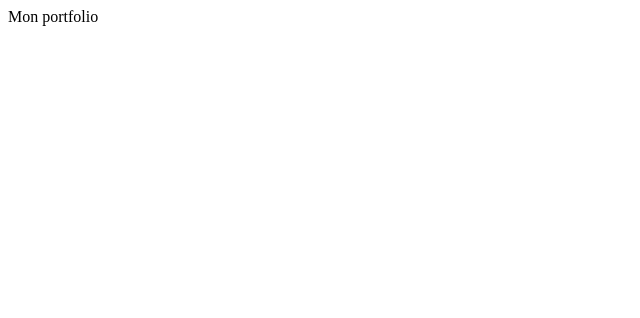
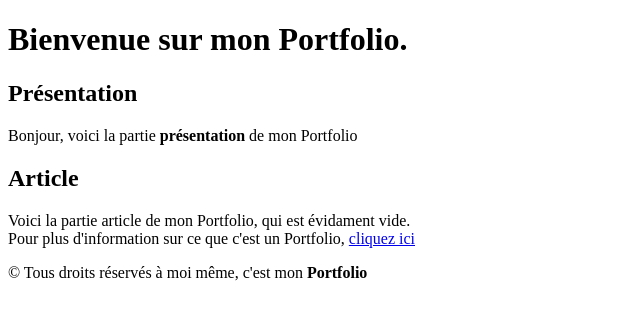
Before and after one commit to AAA114514AAA1919810/mon-portfolio, a plain HTML site: page index.html in a window 1280 px wide. Shown: the whole page, without its empty margins (0-640 px from the left). Drawn offline with Linux system fonts and the light colour scheme.

Commit message:
Premier version du Portfolio
Version avec entête etc

```diff
--- a/index.html
+++ b/index.html
@@ -1,11 +1,41 @@
 <!DOCTYPE html>
-<html lang="en">
+<html lang="fr">
 <head>
     <meta charset="UTF-8">
     <meta name="viewport" content="width=device-width, initial-scale=1.0">
-    <title>Document</title>
+    <title>Mon Portfolio</title>
 </head>
 <body>
-    Mon portfolio
+    <header>
+        <h1>Bienvenue sur mon Portfolio.</h1>
+    </header>
+
+    <main>
+        <section id="presentation">
+            <h1>Présentation</h1>
+            <p>
+                Bonjour, voici la partie <strong>présentation</strong> de mon Portfolio
+            </p>
+
+        </section>
+
+        <section id="article">
+            <h1>Article</h1>
+            <p>
+                Voici la partie article de mon Portfolio, qui est évidament vide. <br>
+                Pour plus d'information sur ce que c'est un Portfolio, <a href="https://fr.wikipedia.org/wiki/Portfolio" target="_blank">cliquez ici</a>
+
+            </p>
+
+        </section>
+
+    </main>
+
+    <footer>
+        <p>
+            &copy; Tous droits réservés à moi même, c'est mon <strong>Portfolio</strong>
+        </p>
+    </footer>
+
 </body>
 </html>
```
